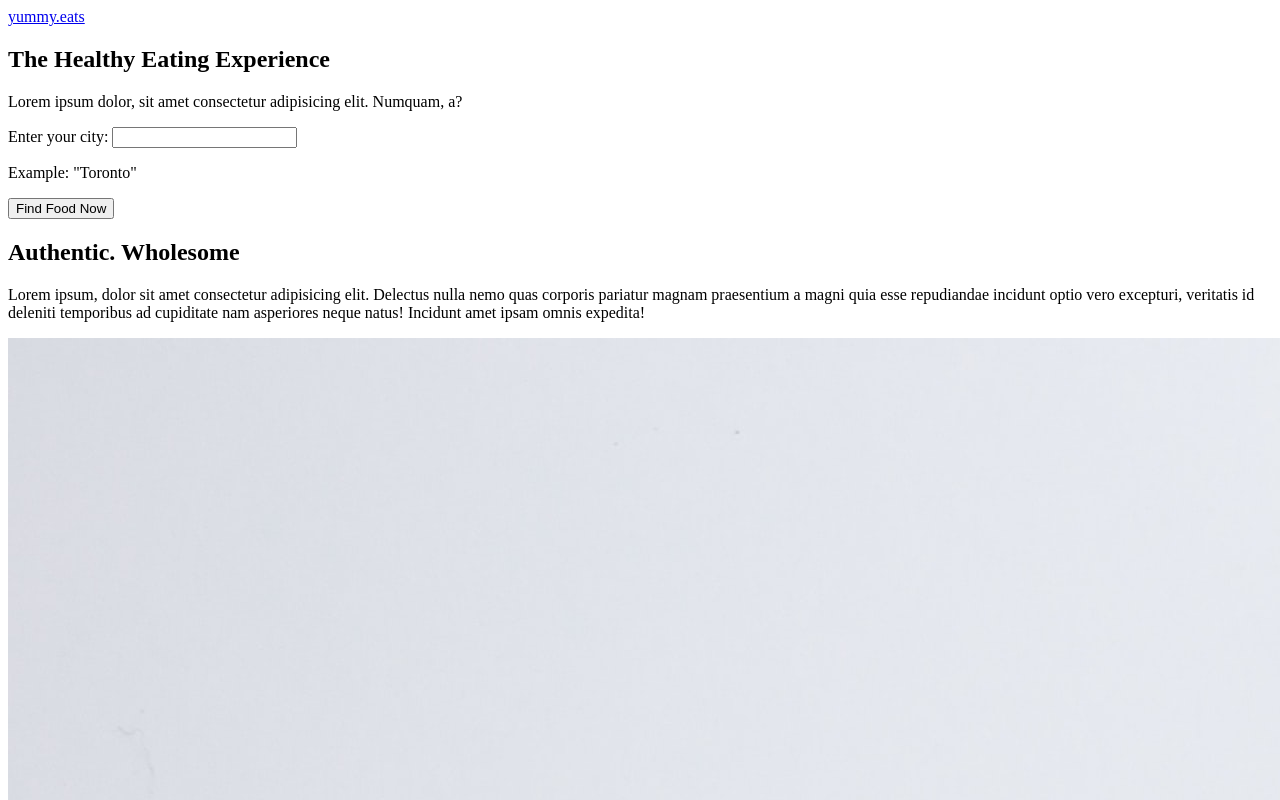
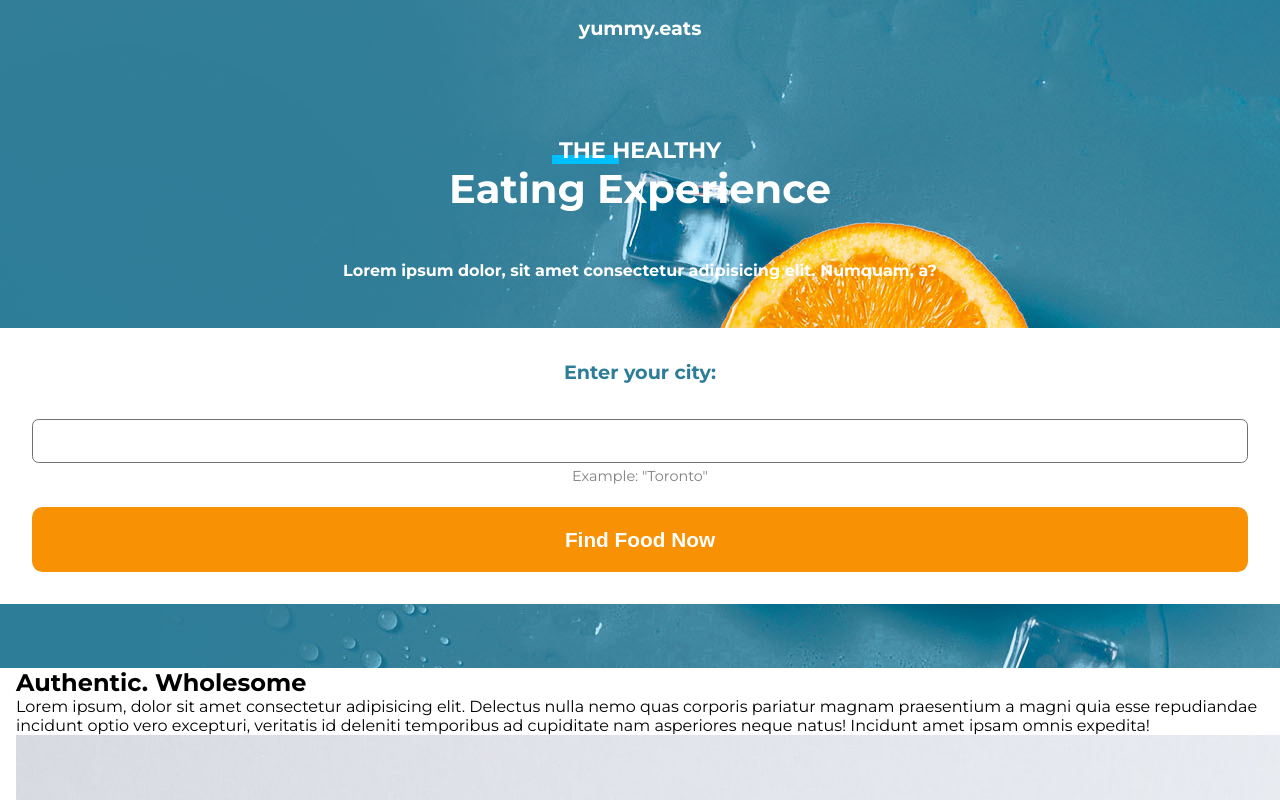
Before and after one commit to plaxamana/yummyeats, a plain HTML site: page index.html in a window 1280 px wide. Shown: the top 800 px of the page. Drawn offline with Linux system fonts and the light colour scheme.

Commit message:
finished top css and form

```diff
--- a/css/main.css
+++ b/css/main.css
@@ -0,0 +1,103 @@
+@import url('https://fonts.googleapis.com/css2?family=Montserrat:wght@400;700&display=swap');
+
+* {
+    margin: 0;
+    box-sizing: border-box;
+}
+
+body {
+    font-family: 'Montserrat', sans-serif;
+}
+
+.hero-bg {
+    background: #307D99 url('../img/bg.jpg');
+    color: #FFF;
+    text-align: center;
+    padding-bottom: 4em;
+}
+
+header {
+    padding: 1em 0;
+}
+
+.hero-bg a {
+    text-decoration: none;
+    color: #FFF;
+    font-weight: 700;
+    font-size: 1.2rem;
+}
+
+section {
+    margin: 0 1em;
+}
+
+h1 {
+    font-size: 2.5rem;
+    margin: 2em 0 1.2em;
+}
+
+h1 span {
+    text-transform: uppercase;
+    display: block;
+    font-size: 1.4rem;
+    position: relative;
+    z-index: 1;
+}
+
+h1 span::before {
+    content: ' ';
+    position: absolute;
+    width: 3em;
+    background: #00BFFF;
+    height: .4em;
+    bottom: 0;
+    z-index: -1;
+    margin-left: -.3em;
+}
+
+.hero-bg p {
+    font-weight: 700;
+    margin: 0 1em 3em;
+}
+
+.form-container {
+    background-color: #FFF;
+    margin: 2em -1em 0;
+    padding: 2em;
+}
+
+label {
+    color: #2D7D98;
+    font-weight: 700;
+    display: block;
+    margin-bottom: 1em;
+    font-size: 1.2em;
+}
+
+input[type=text] {
+    border: 1px solid #707070;
+    width: 100%;
+    padding: 1em;
+    border-radius: .5em;
+    margin-top: 1.2em;
+}
+
+.form-container p {
+    color: gray;
+    margin-bottom: 1.5em;
+    font-weight: normal;
+    font-size: .9em;
+    margin-top: .3em;
+}
+
+input[type=button] {
+    background-color: #F89104;
+    border: none;
+    width: 100%;
+    color: white;
+    font-weight: 700;
+    padding: 1em 0;
+    border-radius: .5em;
+    font-size: 1.3em;
+    cursor: pointer;
+}
```
Also changed, not shown: index.html (+3 -1 lines).
